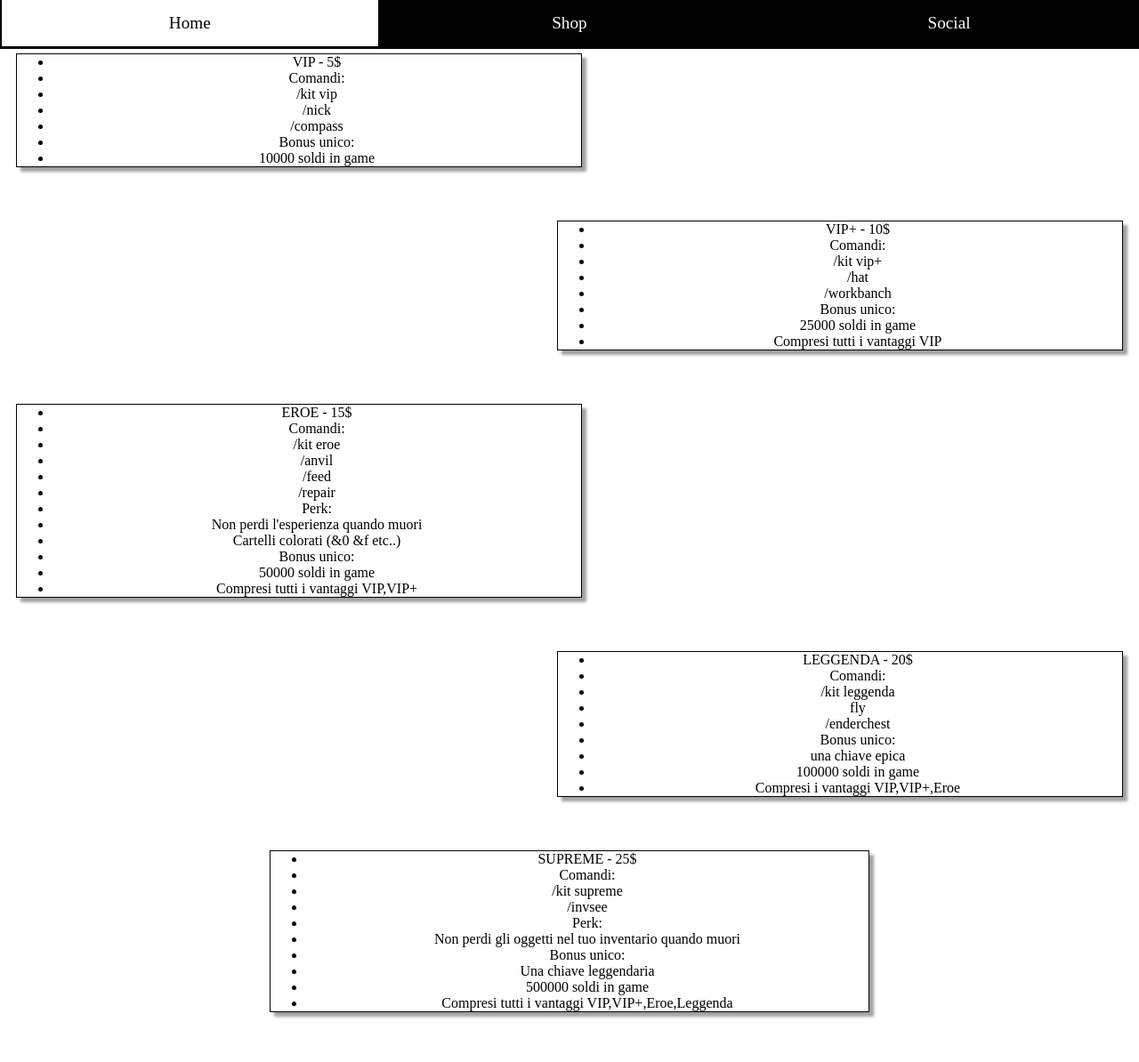
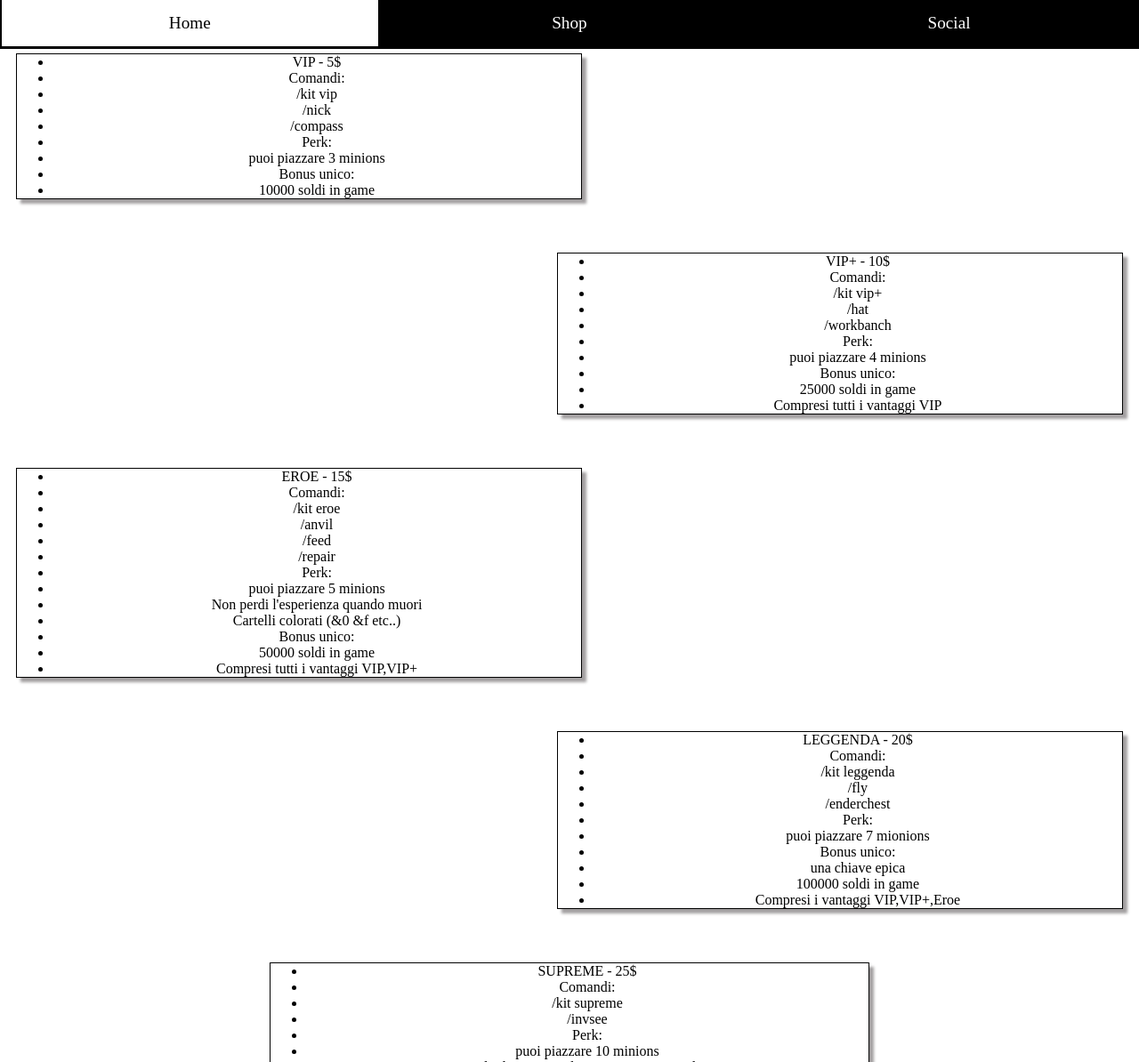
Before and after one commit to Wolfee0069/sitocybercraft, a plain HTML site: page Sito/StoreSkyblock.html in a window 1280 px wide. Shown: the top 1194 px of the page at 89% size. Before the commit the page ends 1154 px from the top, so only its background shows below. Drawn offline with Linux system fonts and the light colour scheme.

Commit message:
Ho aggiunto il numero di minions che puoi piazzare nello shop skyblock

```diff
--- a/Sito/StoreSkyblock.html
+++ b/Sito/StoreSkyblock.html
@@ -36,6 +36,8 @@
         <li>/kit vip</li>
         <li>/nick</li>
         <li>/compass</li>
+        <li>Perk:</li>
+        <li>puoi piazzare 3 minions</li>
         <li>Bonus unico:</li>
         <li>10000 soldi in game</li>
     </ul>
@@ -46,6 +48,8 @@
         <li>/kit vip+</li>
         <li>/hat</li>
         <li>/workbanch</li>
+        <li>Perk:</li>
+        <li>puoi piazzare 4 minions</li>
         <li>Bonus unico:</li>
         <li>25000 soldi in game</li>
         <li>Compresi tutti i vantaggi VIP</li>
@@ -59,6 +63,7 @@
         <li>/feed</li>
         <li>/repair</li>
         <li>Perk:</li>
+        <li>puoi piazzare 5 minions</li>
         <li>Non perdi l'esperienza quando muori</li>
         <li>Cartelli colorati (&0 &f etc..)</li>
         <li>Bonus unico:</li>
@@ -70,8 +75,10 @@
         <li>LEGGENDA - 20$</li>
         <li>Comandi:</li>
         <li>/kit leggenda</li>
-        <li>fly</li>
+        <li>/fly</li>
         <li>/enderchest</li>
+        <li>Perk:</li>
+        <li>puoi piazzare 7 mionions</li>
         <li>Bonus unico:</li>
         <li>una chiave epica</li>
         <li>100000 soldi in game</li>
@@ -84,6 +91,7 @@
         <li>/kit supreme</li>
         <li>/invsee</li>
         <li>Perk:</li>
+        <li>puoi piazzare 10 minions</li>
         <li>Non perdi gli oggetti nel tuo inventario quando muori</li>
         <li>Bonus unico:</li>
         <li>Una chiave leggendaria</li>
```
